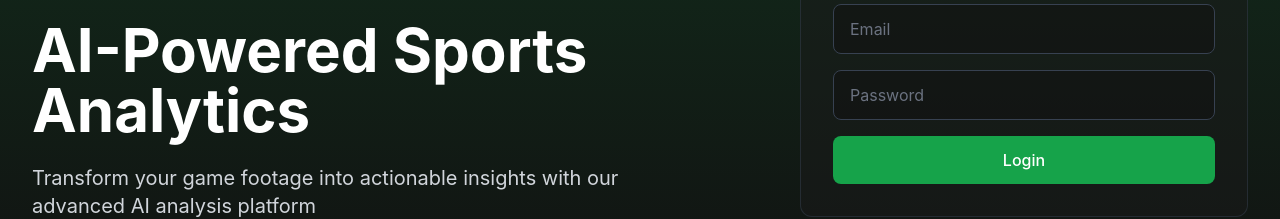
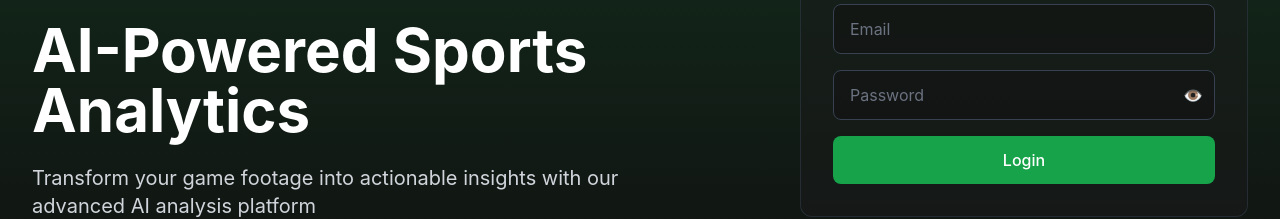
Before and after one commit to thomasbradley99/2dec-webapp-clann, a React (Create React App) app in the folder client/: page / in a window 1280 px wide. Shown: the part 188-407 px from the top of the page. Built offline with nearby package versions, Linux system fonts and the light colour scheme; no server answers.

Commit message:
cooll-login

```diff
--- a/client/src/pages/Login.js
+++ b/client/src/pages/Login.js
@@ -11,6 +11,7 @@
   const [isLogin, setIsLogin] = useState(true);
   const [email, setEmail] = useState('');
   const [password, setPassword] = useState('');
+  const [showPassword, setShowPassword] = useState(false);
   const [error, setError] = useState(null);
   const navigate = useNavigate();
 
@@ -88,14 +89,23 @@
                     className="w-full bg-gray-900/50 border border-gray-700 rounded-lg px-4 py-3
                              text-white placeholder-gray-500 focus:outline-none focus:border-green-500"
                   />
+                  <div className="relative">
                     <input
-                    type="password"
+                      type={showPassword ? 'text' : 'password'}
                       value={password}
                       onChange={(e) => setPassword(e.target.value)}
                       placeholder="Password"
                       className="w-full bg-gray-900/50 border border-gray-700 rounded-lg px-4 py-3
                                text-white placeholder-gray-500 focus:outline-none focus:border-green-500"
                     />
+                    <button
+                      type="button"
+                      onClick={() => setShowPassword(!showPassword)}
+                      className="absolute inset-y-0 right-0 pr-3 flex items-center text-gray-400"
+                    >
+                      {showPassword ? '🙈' : '👁️'}
+                    </button>
+                  </div>
                   <button
                     type="submit"
                     className="w-full bg-green-600 hover:bg-green-700 text-white font-medium py-3 px-4
```
Lines whose indentation alone changed are shown as unchanged.
